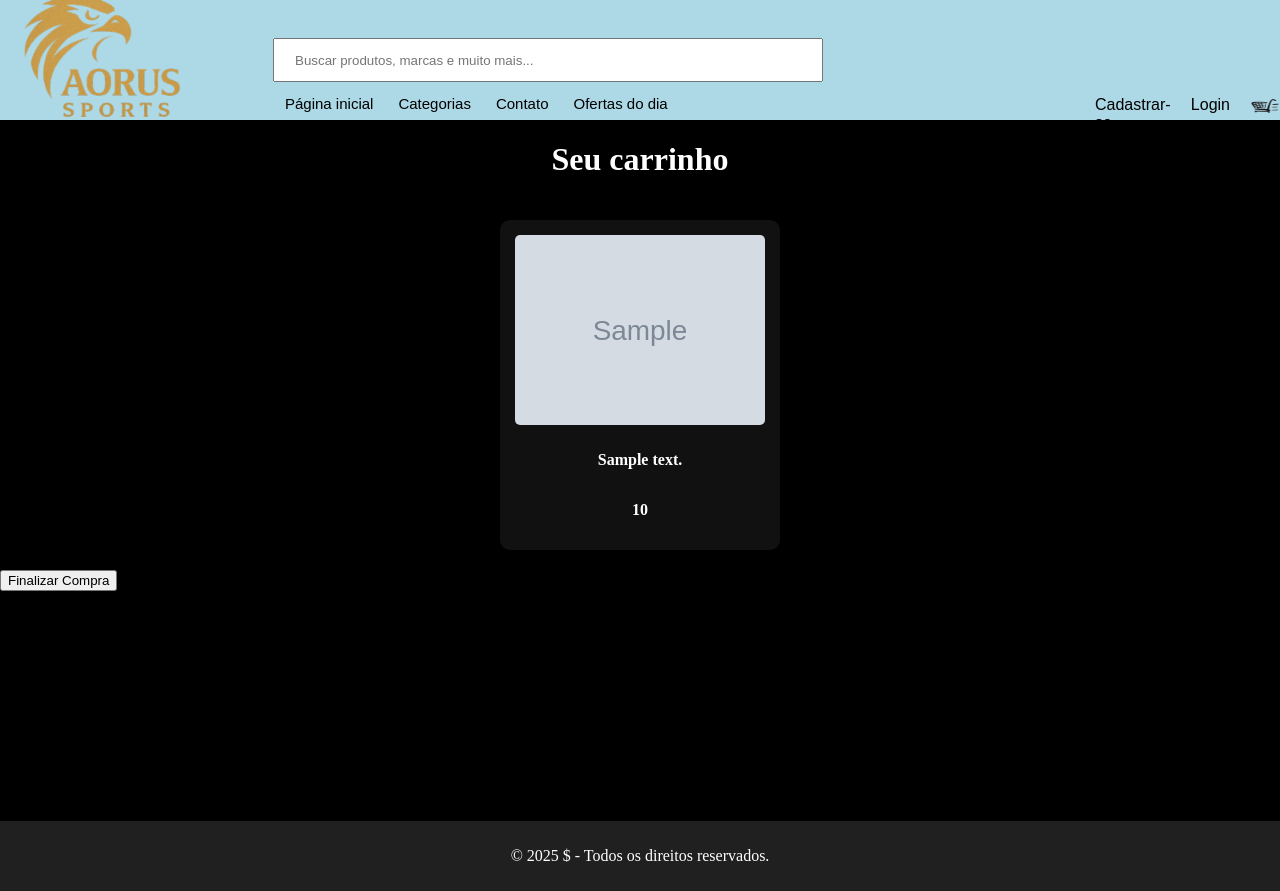
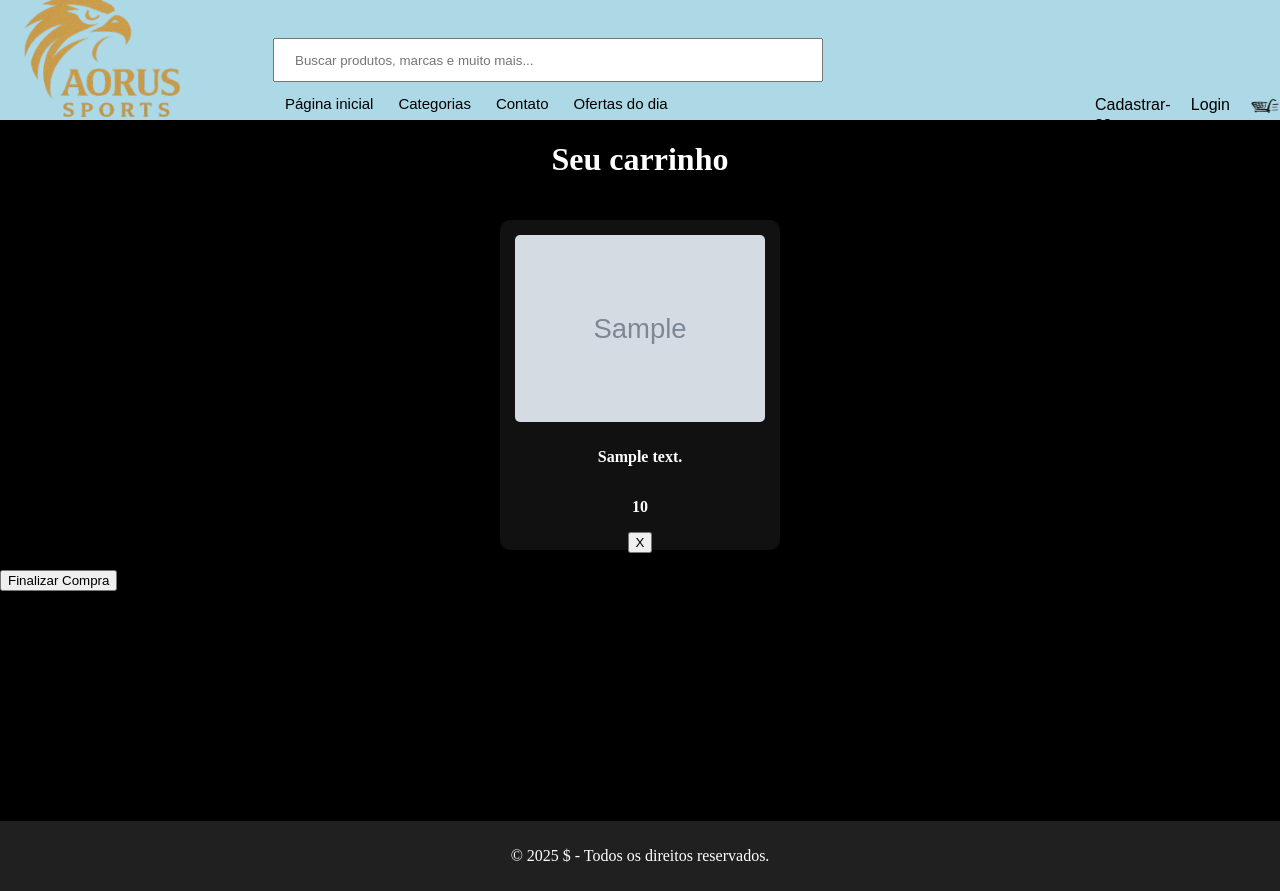
Before and after one commit to JoseEzequiel7/projetoPSI, a Flask app: template templates/carrinho.html in a window 1280 px wide. Run offline with Flask 3, Linux system fonts and the light colour scheme; the template is opened without the code that fills it: most values are stand-ins (such as "Sample title", 1, 10 or a date in 2020); grey boxes marked "Sample" are stand-in pictures.

Commit message:
Update carrinho.html

```diff
--- a/templates/carrinho.html
+++ b/templates/carrinho.html
@@ -6,6 +6,12 @@
     <title>Aorus - Seu Carrinho de Compras</title>
 
     <link rel="stylesheet" href="{{url_for ('static', filename = 'css/carrinho.css')}}">
+
+    <style>
+        a {
+            color: wheat;
+        }
+    </style>
 
 </head>
 <body>
@@ -56,7 +62,12 @@
             <div class="cart-card">
                 <img src="{{ item.image }}" alt="{{ item.description }}">
                 <p>{{ item.description }}</p>
-                    <p>{{ item.price }}</p> </div>
+                <p>{{ item.price }}</p>
+                <form action="{{ url_for('remove_from_cart', item_index=loop.index0) }}" method="post" style="display:inline;">
+                    <button type="submit" class="remove-button">X</button>
+                </form>
+
+            </div>
         {% endfor %}
 
         {% else %}
```
Lines whose indentation alone changed are shown as unchanged.
